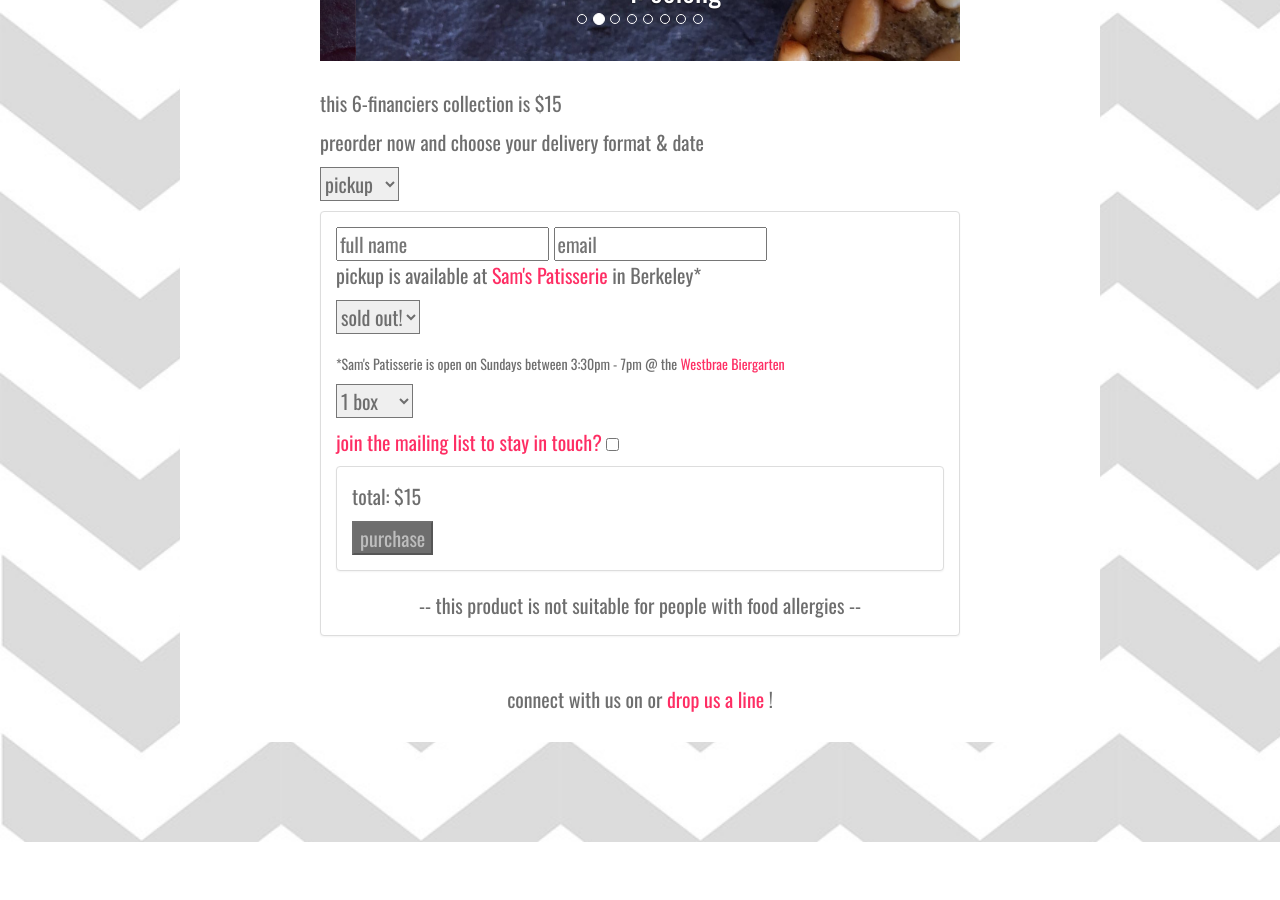
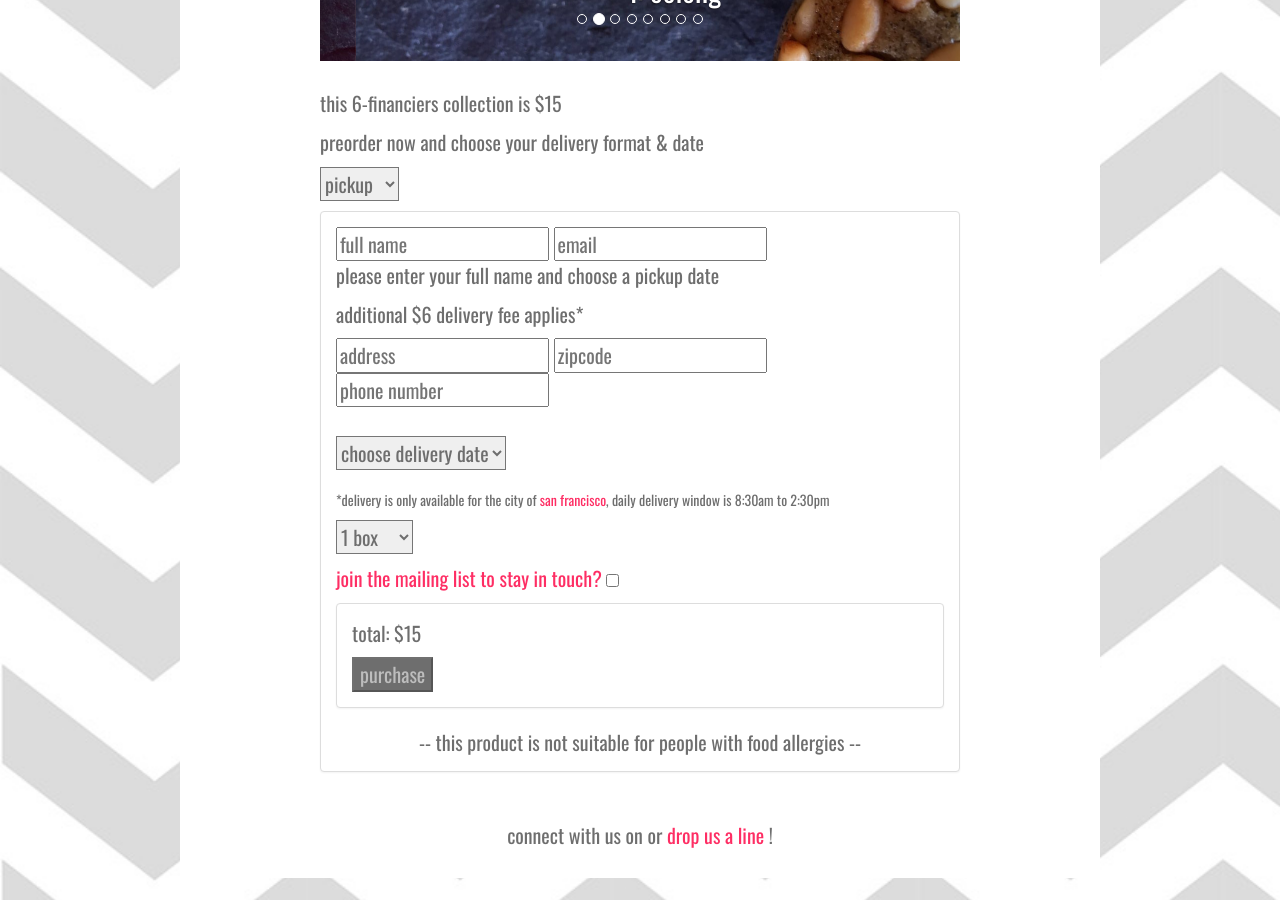
Before and after one commit to melangepastrylab/melangepastrylab.github.io, a Jekyll site: the page built from index.html, in a window 1280 px wide and 900 px high, scrolled down 628 px. Built offline with Jekyll 4.4.1, drawn with Linux system fonts in a browser that asks for light colours; nearby versions of some CDN libraries; before the commit the page ends 1470 px from its top, so only the background shows below that.

Commit message:
default delivery

```diff
--- a/index.html
+++ b/index.html
@@ -133,16 +133,16 @@ title: current collection
   <div class="panel-body">
     <input id="fullName" name="fullName" value="" placeholder="full name" class="formField pink">
     <input id="email" name="email" value="" placeholder="email" class="formField pink">
-    <div id="pickupSection">
+    <div id="pickupSection" class="hidden">
      <p>pickup is available at <a class="pink" href="https://www.facebook.com/samspatisserie" target="_blank">Sam's Patisserie</a> in Berkeley*</p>
      <form>
       <p><select id="pickupDate" class="dropdown">
-        <option value="NotEntered" selected="selected">sold out!</option>
+        <option value="NotEntered" selected="selected">pickup is soldout! please select delivery.</option>
       </select></p>
      </form>
      <p class="addendum">*Sam's Patisserie is open on Sundays between 3:30pm - 7pm @ the <a class="pink" href="http://www.westbraebiergarten.com/" target="_blank">Westbrae Biergarten</a></p>
     </div>
-    <div id="deliverySection" class="hidden">
+    <div id="deliverySection">
       <p>please enter your full name and choose a pickup date</p      >
       <p>additional $6 delivery fee applies*</p>
       <form>
```
